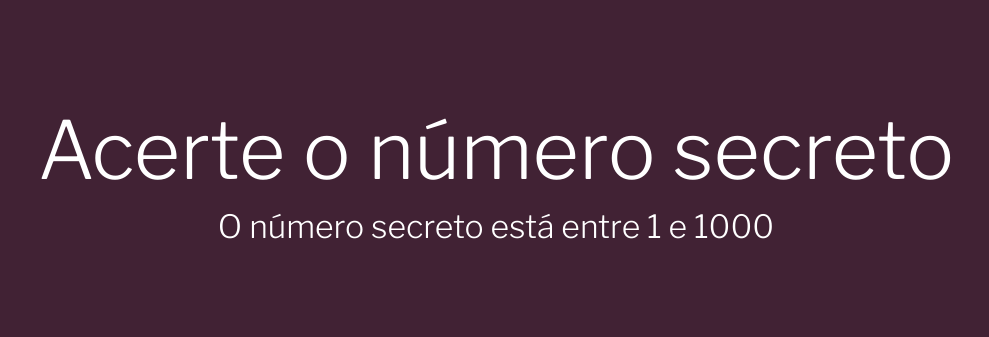
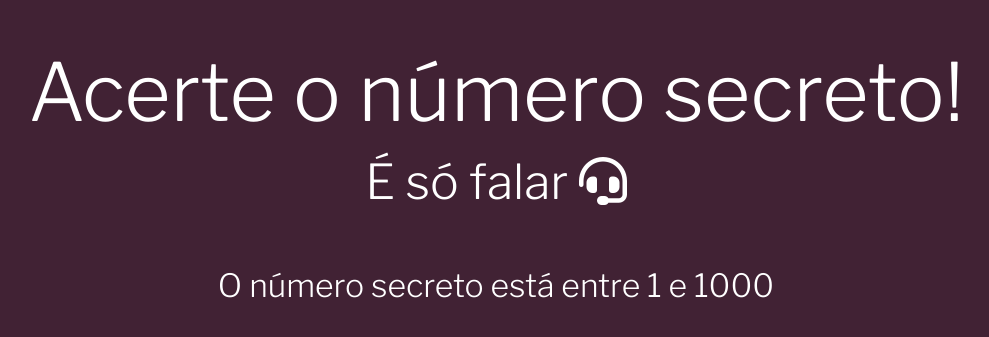
Before and after one commit to laraberns/jogo-numero-secreto, a plain HTML site: page index.html in a window 1280 px wide. Shown: the part 219-556 px from the top of the page, without its empty margins (144-1133 px from the left). Drawn offline with nearby package versions, Linux system fonts and the light colour scheme.

Commit message:
alterando icone e titulo

```diff
--- a/index.html
+++ b/index.html
@@ -10,7 +10,8 @@
     <link rel="icon" type="image/x-icon" href="favicon.svg">
 </head>
 <body>
-    <h1>Acerte o número secreto</h1>
+    <h1>Acerte o número secreto!</h1>
+    <h2>É só falar <i class="fa-solid fa-headset fa-bounce" style="color: #ffffff;"></i> </h2>
 
     <h3>O número secreto está entre <span id="menor-valor">0</span> e <span id="maior-valor">100</span></h3>
 
--- a/style.css
+++ b/style.css
@@ -27,11 +27,12 @@ h1{
 
 h3{
     font-size: 2em;
-    margin-top: 20px;
+    margin-top: 2em;
 }
 
 h2{
-    font-size: 4em;
+    font-size: 3em;
+    margin-top: 0.5em;
 }
 
 .mensagem{
```
